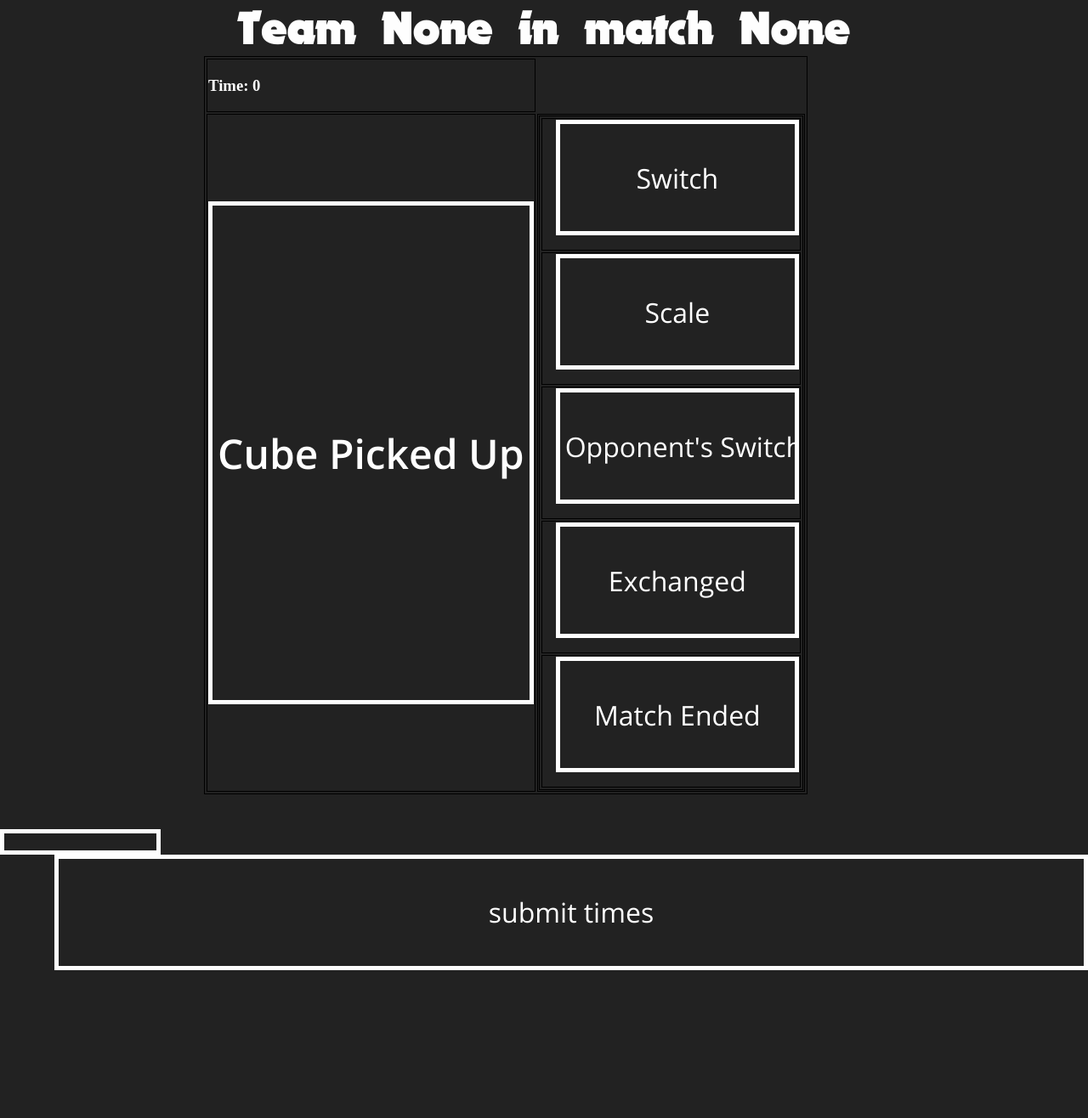
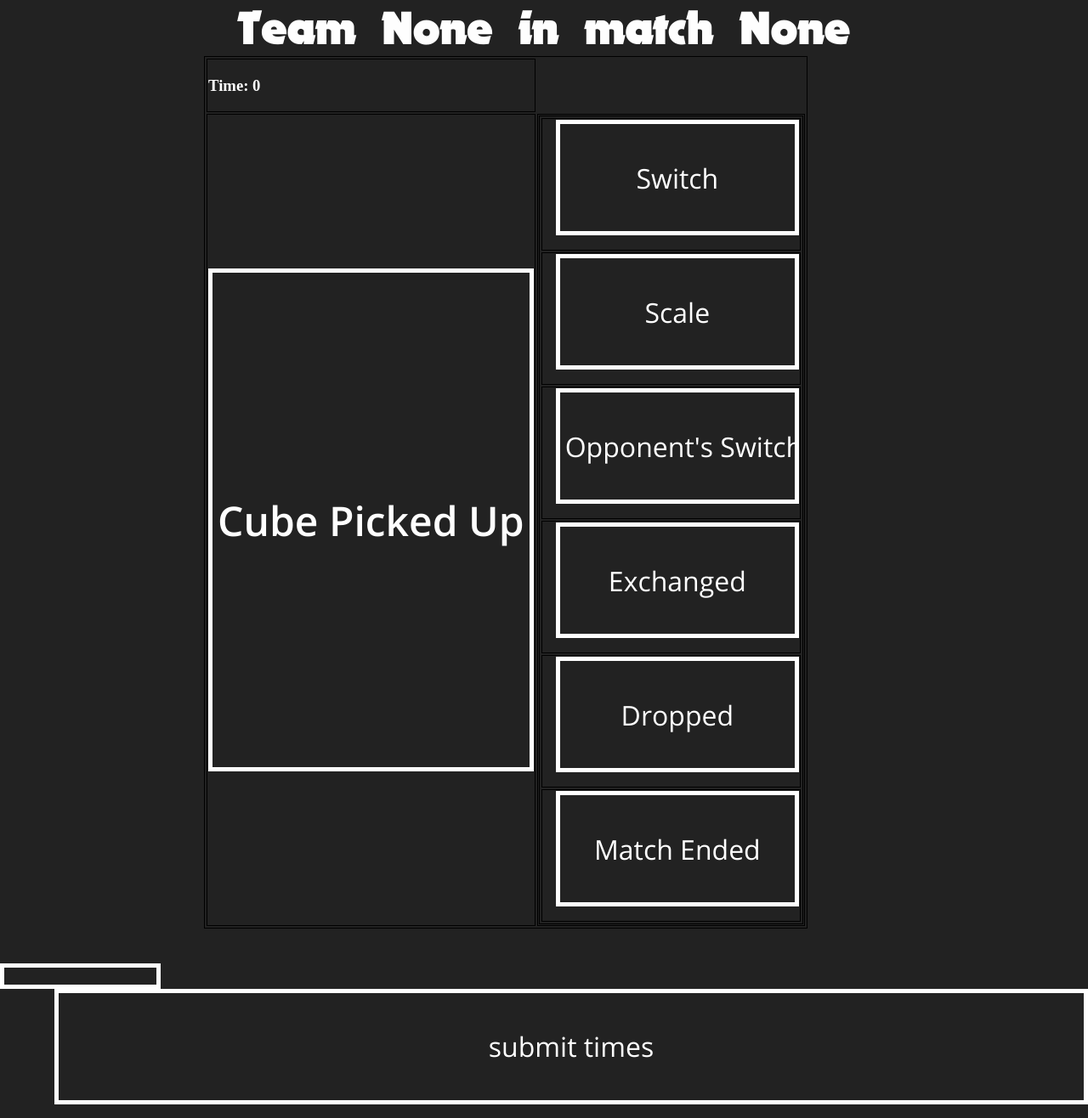
Before and after one commit to FRC-Team-1710/scouting-2018, a Django app: page /scout/scout_teleop/ in a window 1280 px wide. Shown: the whole page at 85% size. Before the commit the page ends 1142 px from the top, so only its background shows below. Run offline with Django 3.2, Linux system fonts and the light colour scheme; a user stored in the database is signed in.

Commit message:
ight we ready now i forgot a semicolon in the js :/

```diff
--- a/scouting2018/scoutapp2018/templates/scoutapp2018/scout_teleop.html
+++ b/scouting2018/scoutapp2018/templates/scoutapp2018/scout_teleop.html
@@ -20,6 +20,7 @@
             <tr><td><input type="button" onclick="stopTimer('scale')" id="scale-place" value = "Scale" disabled></input></td></tr>
             <tr><td><input type="button" onclick="stopTimer('opp_switch')" id="switch-blocked" value = "Opponent's Switch" disabled></input></td></tr>
             <tr><td><input type="button" onclick="stopTimer('exchange')" id="cube-exchanged" value = "Exchanged" disabled></input></td></tr>
+            <tr><td><input type="button" onclick="stopTimer('drop')" id="cube-dropped" value = "Dropped" disabled></input></td></tr>
             <tr><td><input type="button" onclick="stopTimer('end')" id="match-ended" value = "Match Ended" disabled></input></td></tr>
           </table>
         </td>
@@ -55,7 +56,7 @@
         } else if(location == "end") {
           times.push(["End:", time]);
         } else if(location == "opp_switch") {
-          times.push(["Opp-Switch:", time])
+          times.push(["Opp-Switch:", time]);
         } else {
           cubeDrops++;
           times.push(["Drop:" + cubeDrops, time]);
```
Also changed, not shown: scouting2018/db.sqlite3.
